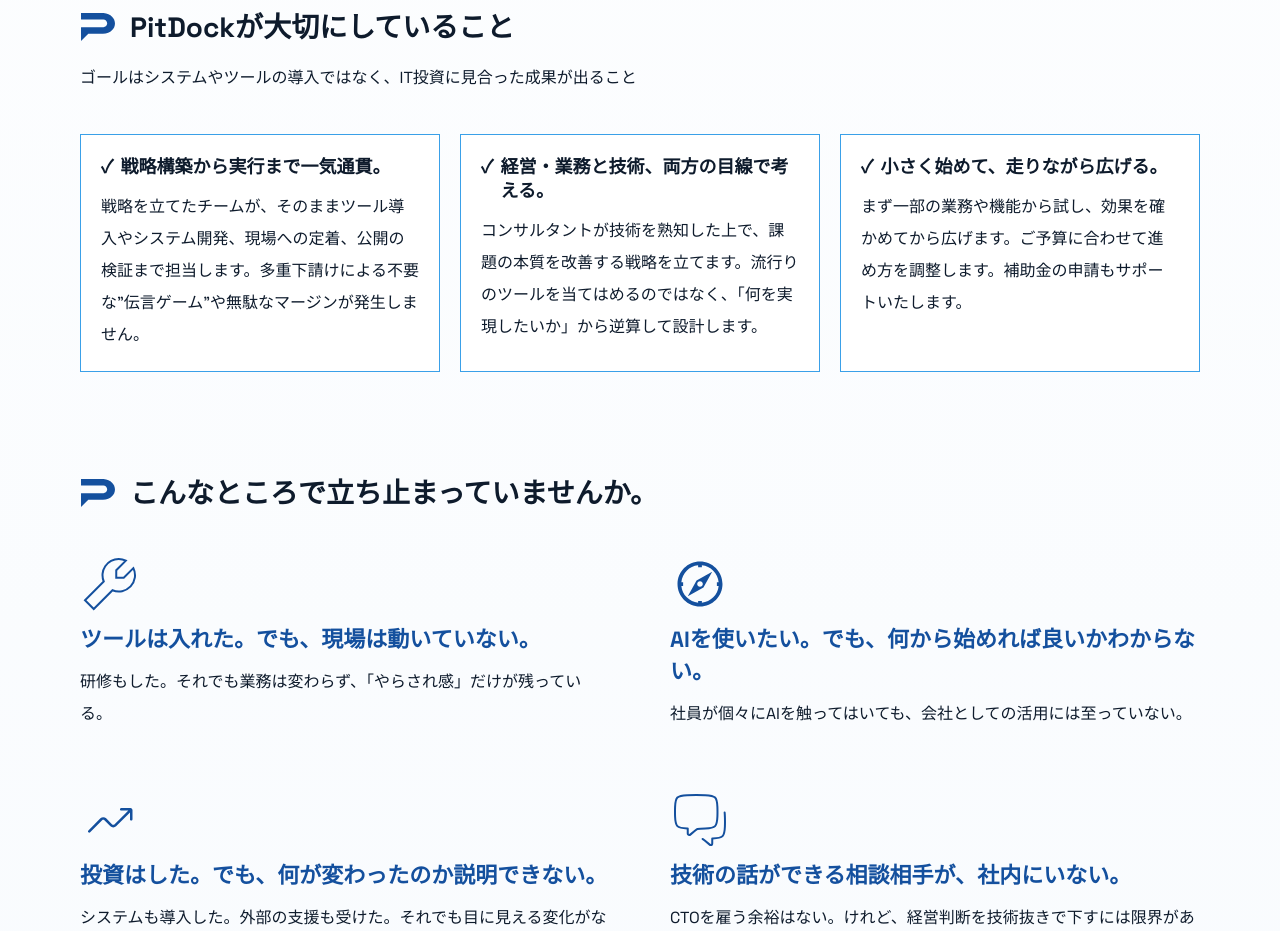
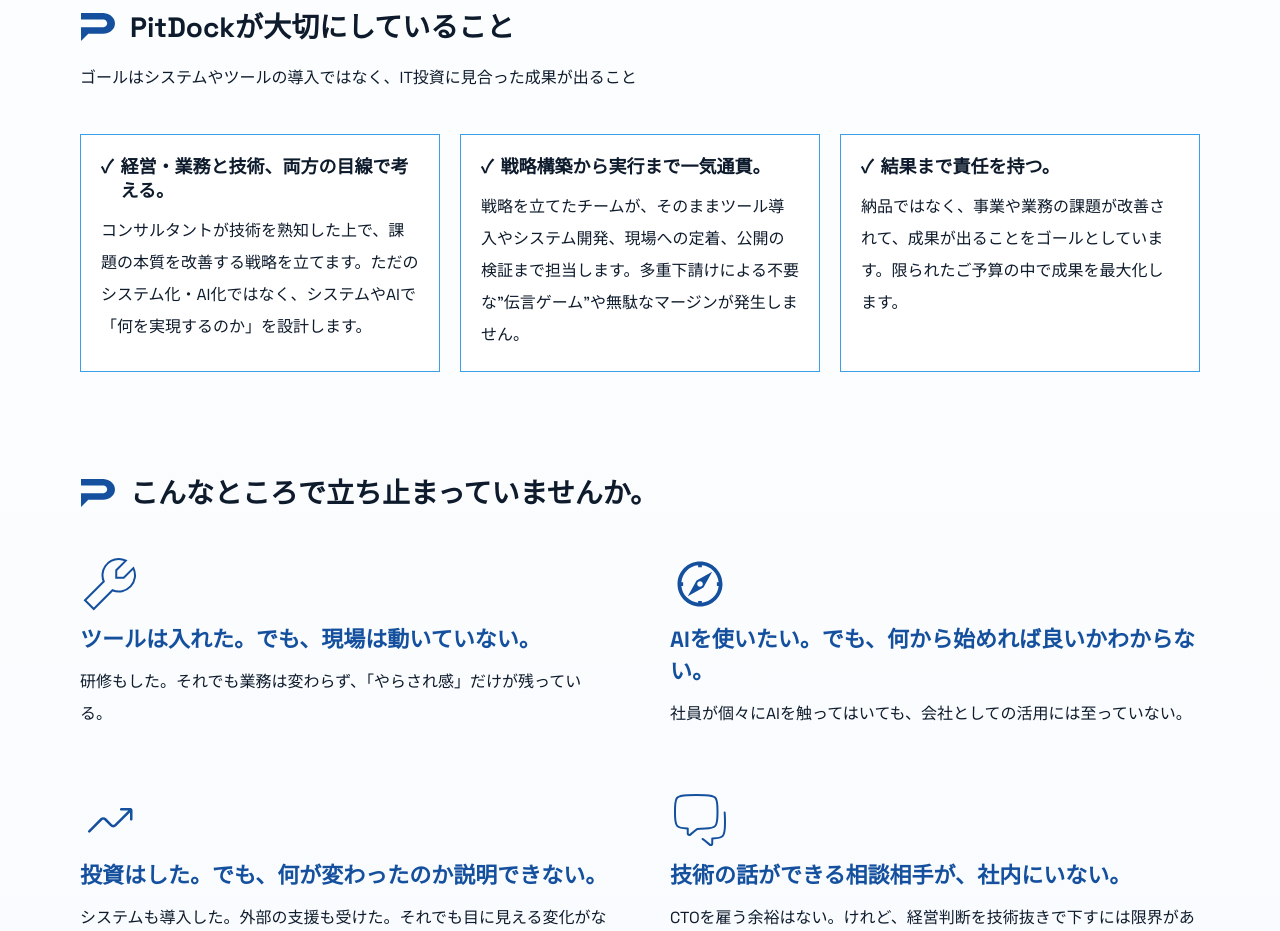
Before and after one commit to PitDock/homepage, a Next.js app: page / in a window 1280 px wide. Shown: the part 1220-2151 px from the top of the page. Built offline with nearby package versions, Linux system fonts and the light colour scheme; no server answers.

Commit message:
「大切にしていること」を修正

```diff
--- a/app/page.tsx
+++ b/app/page.tsx
@@ -59,16 +59,16 @@ const problems = [
 
 const reasons = [
   {
+    heading: "経営・業務と技術、両方の目線で考える。",
+    body: "コンサルタントが技術を熟知した上で、課題の本質を改善する戦略を立てます。ただのシステム化・AI化ではなく、システムやAIで「何を実現するのか」を設計します。",
+  },
+  {
     heading: "戦略構築から実行まで一気通貫。",
     body: "戦略を立てたチームが、そのままツール導入やシステム開発、現場への定着、公開の検証まで担当します。多重下請けによる不要な\"伝言ゲーム\"や無駄なマージンが発生しません。",
   },
   {
-    heading: "経営・業務と技術、両方の目線で考える。",
-    body: "コンサルタントが技術を熟知した上で、課題の本質を改善する戦略を立てます。流行りのツールを当てはめるのではなく、「何を実現したいか」から逆算して設計します。",
-  },
-  {
-    heading: "小さく始めて、走りながら広げる。",
-    body: "まず一部の業務や機能から試し、効果を確かめてから広げます。ご予算に合わせて進め方を調整します。補助金の申請もサポートいたします。",
+    heading: "結果まで責任を持つ。",
+    body: "納品ではなく、事業や業務の課題が改善されて、成果が出ることをゴールとしています。限られたご予算の中で成果を最大化します。",
   },
 ];
 
```
